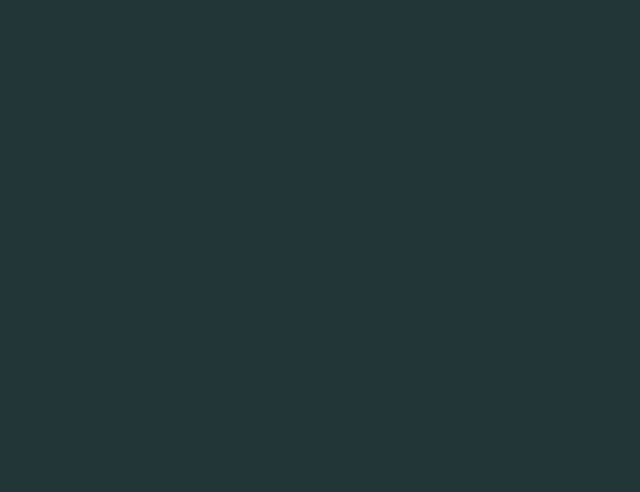
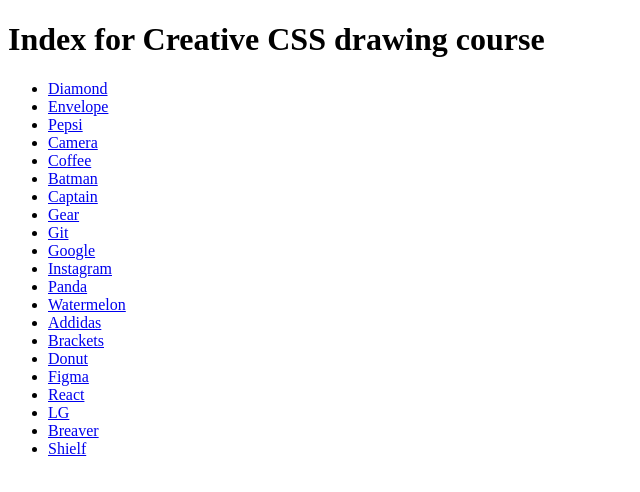
Before and after one commit to gbeto21/CreativeCSSDrawingCourse, a plain HTML site: page index.html in a window 1280 px wide. Shown: the whole page, without its empty margins (0-640 px from the left). Drawn offline with Linux system fonts and the light colour scheme.

Commit message:
Update index.html with course title and navigation links

```diff
--- a/index.html
+++ b/index.html
@@ -1,11 +1,38 @@
 <!DOCTYPE html>
 <html lang="en">
-  <head>
-    <meta charset="UTF-8" />
-    <meta http-equiv="X-UA-Compatible" content="IE=edge" />
-    <meta name="viewport" content="width=device-width, initial-scale=1.0" />
-    <link rel="stylesheet" href="style.css" />
-    <title>Title</title>
-  </head>
-  <body></body>
+
+<head>
+  <meta charset="UTF-8" />
+  <meta http-equiv="X-UA-Compatible" content="IE=edge" />
+  <meta name="viewport" content="width=device-width, initial-scale=1.0" />
+  <title>Index for Creative CSS drawing course</title>
+</head>
+
+<body>
+  <h1>Index for Creative CSS drawing course</h1>
+  <ul>
+    <li><a href="01-Diamond/">Diamond</a></li>
+    <li><a href="02-Envelope/">Envelope</a></li>
+    <li><a href="03-Pepsi/">Pepsi</a></li>
+    <li><a href="05-Camera/">Camera</a></li>
+    <li><a href="06-Coffee/">Coffee</a></li>
+    <li><a href="07-Batman/">Batman</a></li>
+    <li><a href="08-Captain/">Captain</a></li>
+    <li><a href="09-Gear/">Gear</a></li>
+    <li><a href="10-Git/">Git</a></li>
+    <li><a href="11-Google/">Google</a></li>
+    <li><a href="12-Instagram/">Instagram</a></li>
+    <li><a href="13-Panda/">Panda</a></li>
+    <li><a href="14-Watermelon/">Watermelon</a></li>
+    <li><a href="15-Addidas/">Addidas</a></li>
+    <li><a href="16-Brackets/">Brackets</a></li>
+    <li><a href="17-Donut/">Donut</a></li>
+    <li><a href="18-Figma/">Figma</a></li>
+    <li><a href="19-React/">React</a></li>
+    <li><a href="20-LG/">LG</a></li>
+    <li><a href="21-Breaver/">Breaver</a></li>
+    <li><a href="22-Shielf/">Shielf</a></li>
+  </ul>
+</body>
+
 </html>
```
